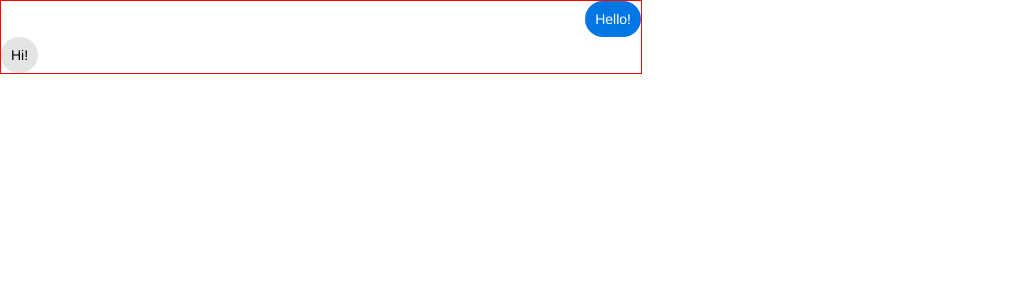
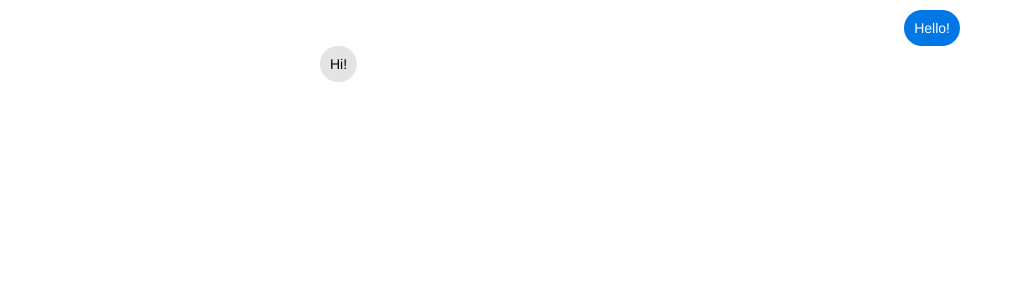
Before and after one commit to j0nas/ijk, a React (Create React App) app: page / in a window 1280 px wide. Shown: the top 300 px of the page, without its empty margins (0-1023 px from the left). Built offline with nearby package versions, Linux system fonts and the light colour scheme.

Commit message:
app -> functional component, fix message styling and css class names

```diff
--- a/src/MessageBubble/index.js
+++ b/src/MessageBubble/index.js
@@ -4,8 +4,8 @@ import "./style.css";
 const MessageBubble = (props) => {
     const type = (props.incoming ? "incoming" : "outgoing");
     return (
-        <div className={"messagebubble-wrapper " + (type + "-wrapper")}>
-            <div className={"messagebubble " + type}>{props.msg}</div>
+        <div className={(type + "-wrapper")}>
+            <div className={"message " + type}>{props.msg}</div>
         </div>
     );
 };
--- a/src/MessageBubble/style.css
+++ b/src/MessageBubble/style.css
@@ -1,9 +1,11 @@
-.messagebubble {
+.message {
     padding: 10px;
     border-radius: 20px;
     font-size: 14px;
     display: inline-block;
     font-family: "Helvetica Neue", "Segoe UI", Helvetica, Arial, sans-serif;
+    max-width: 90%;
+    word-wrap: break-word;
 }
 
 .incoming-wrapper {
--- a/src/style.css
+++ b/src/style.css
@@ -1,4 +1,5 @@
 .App {
-    border: 1px solid red;
+    padding: 10px;
     width: 50%;
+    margin: 0 auto;
 }
```
Also changed, not shown: src/App.js (+2 -6 lines).
